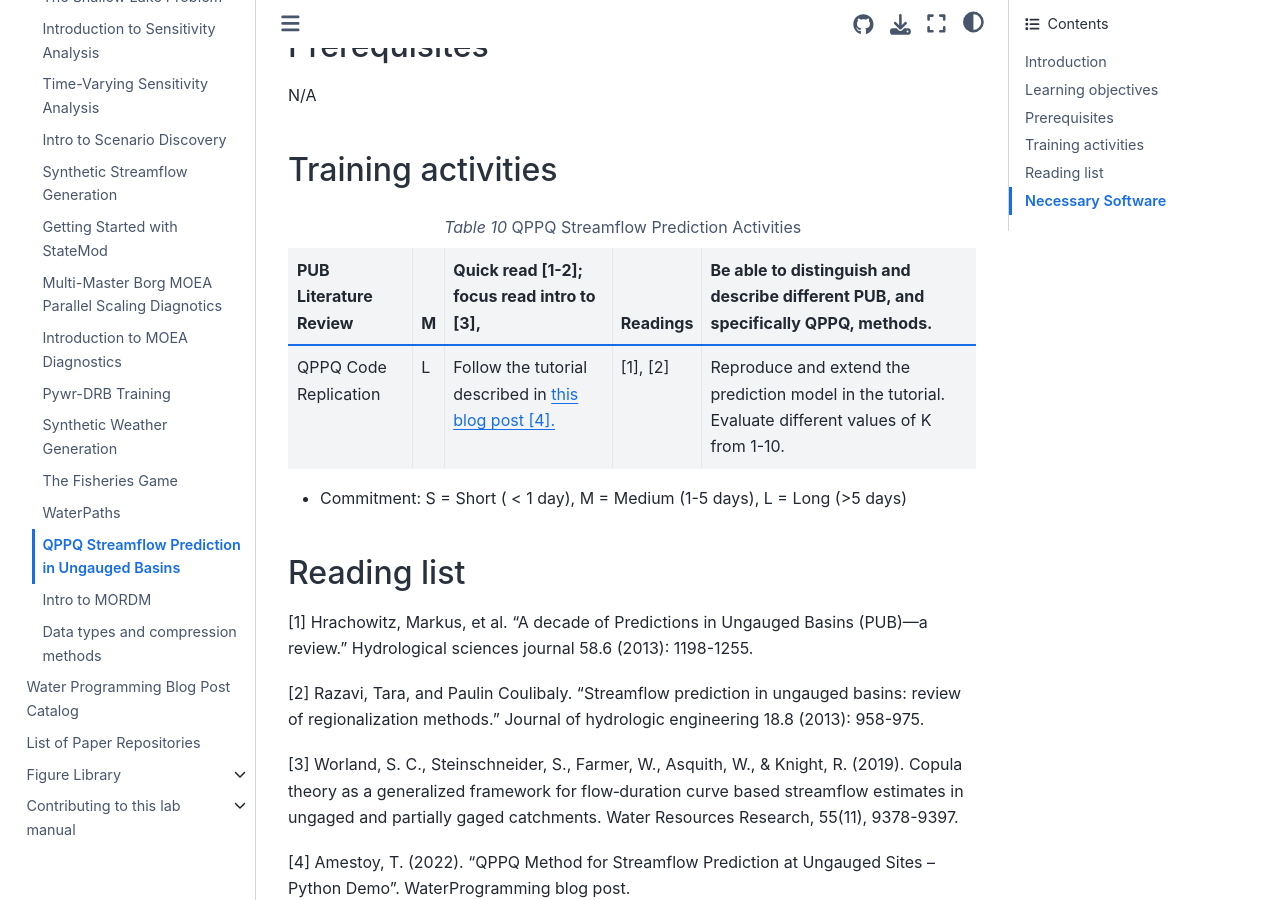
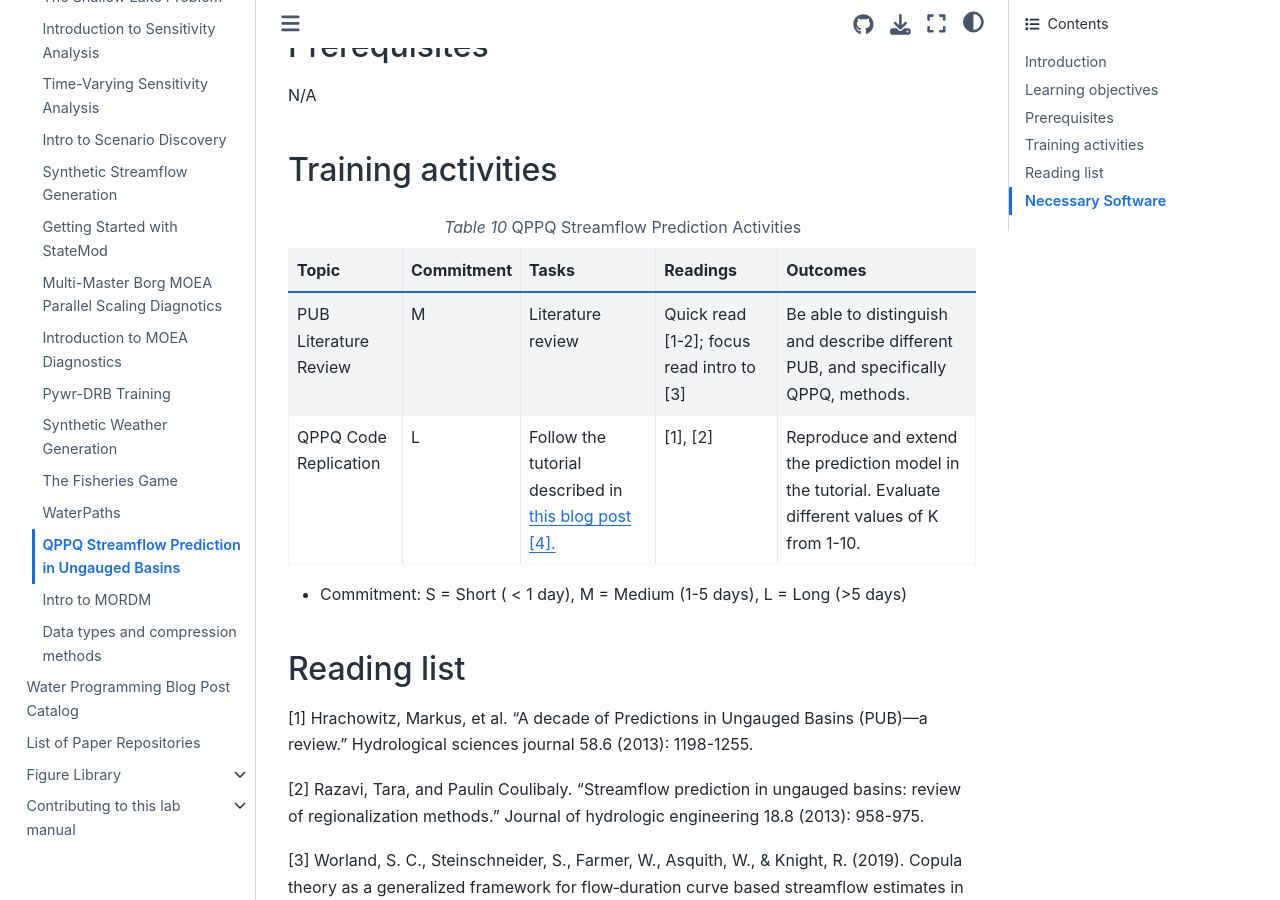
Before and after one commit to reedgroup/reedgroup.github.io, a Jupyter Book: the page built from docs/Training/QPPQStreamflowPrediction.md, in a window 1280 px wide and 900 px high, scrolled down 639 px. Built offline with Jupyter Book 1.0.4 settings and Sphinx 7.4.7 and the Sphinx Book theme 1.1.4, drawn with Linux system fonts in a browser that asks for light colours; pages that are not in the unit, such as notebooks, are missing from menus.

Commit message:
Small fix to QPPQ training [build]

````diff
--- a/docs/Training/QPPQStreamflowPrediction.md
+++ b/docs/Training/QPPQStreamflowPrediction.md
@@ -21,10 +21,16 @@ N/A
 ```{list-table} QPPQ Streamflow Prediction Activities
 :header-rows: 1
 
+* - Topic
+  - Commitment
+  - Tasks
+  - Readings
+  - Outcomes
+
 * - PUB Literature Review
   - M
-  - Quick read [1-2]; focus read intro to [3],
-  - Readings
+  - Literature review
+  - Quick read [1-2]; focus read intro to [3]
   - Be able to distinguish and describe different PUB, and specifically QPPQ, methods.
 
 * - QPPQ Code Replication
````
